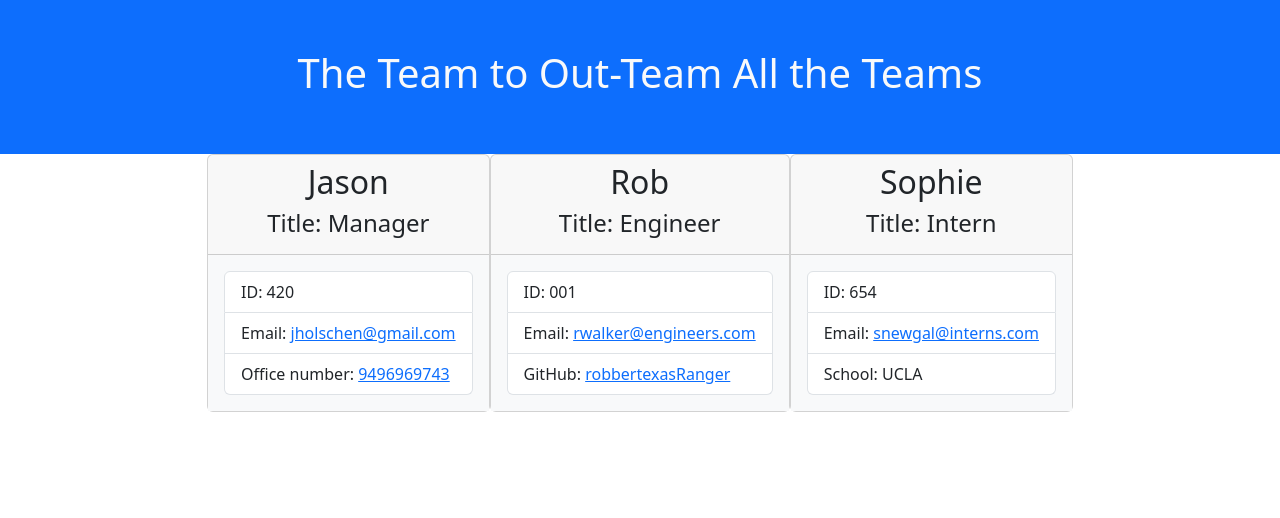
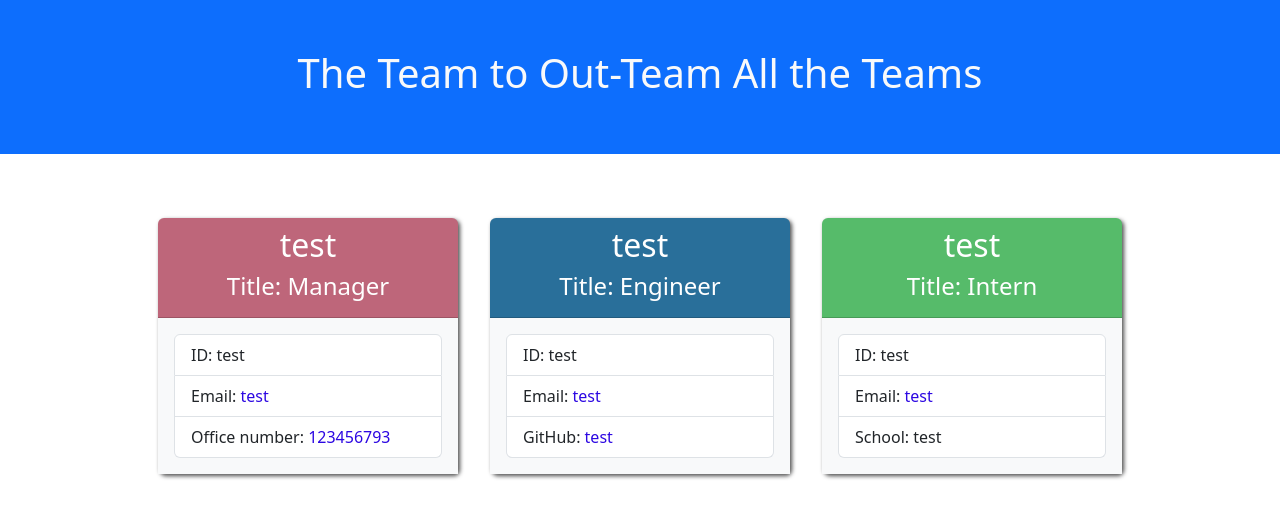
Before and after one commit to chrisgom113/staff-my-team, a plain HTML site: page dist/index.html in a window 1280 px wide. Drawn offline with nearby package versions, Linux system fonts and the light colour scheme.

Commit message:
added css page for fine-tuning styles, made some changes to template html

```diff
--- a/dist/index.html
+++ b/dist/index.html
@@ -7,6 +7,7 @@
         <meta name="viewport" content="width=device-width, initial-scale=1.0">
         <link href="https://cdn.jsdelivr.net/npm/bootstrap@5.3.0-alpha1/dist/css/bootstrap.min.css" rel="stylesheet"
             integrity="sha384-GLhlTQ8iRABdZLl6O3oVMWSktQOp6b7In1Zl3/Jr59b6EGGoI1aFkw7cmDA6j6gD" crossorigin="anonymous">
+            <link rel="stylesheet" href="styles.css">
         <title>Your Team Profile</title>
     </head>
 
@@ -15,43 +16,43 @@
        <h1 class="fs-1 text-light">The Team to Out-Team All the Teams</h1>
     </header>
     <main>
-        <div class="container">
+        <div class="container my-5">
             <div class="row">
                 <div class=" col-12 d-flex justify-content-center">
                     <div class="card employee-card manager-card">
         <div class="card-header text-center">
-            <h2 class="card-title">Jason</h2>
+            <h2 class="card-title">test</h2>
             <h4 class="card-title">Title: Manager</h4>
         </div>
         <div class="card-body bg-light">
             <ul class="list-group text-dark">
-                <li class="list-group-item">ID: 420</li>
-                <li class="list-group-item">Email: <a href="mailto:jholschen@gmail.com">jholschen@gmail.com</a></li>
-                <li class="list-group-item">Office number: <a href="tel:9496969743">9496969743</a></li>
+                <li class="list-group-item">ID: test</li>
+                <li class="list-group-item">Email: <a href="mailto:test">test</a></li>
+                <li class="list-group-item">Office number: <a href="tel:123456793">123456793</a></li>
             </ul>
         </div>
     </div><div class="card employee-card engineer-card">
         <div class="card-header text-center">
-            <h2 class="card-title">Rob</h2>
+            <h2 class="card-title">test</h2>
             <h4 class="card-title">Title: Engineer</h4>
         </div>
         <div class="card-body bg-light">
             <ul class="list-group text-dark">
-                <li class="list-group-item">ID: 001</li>
-                <li class="list-group-item">Email: <a href="mailto:rwalker@engineers.com">rwalker@engineers.com</a></li>
-                <li class="list-group-item">GitHub: <a href="https://github.com/robbertexasRanger" target="_blank" rel="noopener noreferrer">robbertexasRanger</a></li>
+                <li class="list-group-item">ID: test</li>
+                <li class="list-group-item">Email: <a href="mailto:test">test</a></li>
+                <li class="list-group-item">GitHub: <a href="https://github.com/test" target="_blank" rel="noopener noreferrer">test</a></li>
             </ul>
         </div>
     </div><div class="card employee-card intern-card">
         <div class="card-header text-center">
-            <h2 class="card-title">Sophie</h2>
+            <h2 class="card-title">test</h2>
             <h4 class="card-title">Title: Intern</h4>
         </div>
         <div class="card-body bg-light">
             <ul class="list-group text-dark">
-                <li class="list-group-item">ID: 654</li>
-                <li class="list-group-item">Email: <a href="mailto:snewgal@interns.com">snewgal@interns.com</a></li>
-                <li class="list-group-item">School: UCLA</li>
+                <li class="list-group-item">ID: test</li>
+                <li class="list-group-item">Email: <a href="mailto:test">test</a></li>
+                <li class="list-group-item">School: test</li>
             </ul>
         </div>
     </div>
--- /dev/null
+++ b/dist/styles.css
@@ -0,0 +1,31 @@
+a {
+    color: #2c07e2;
+    text-decoration: none;
+  }
+
+  a:hover {
+    color: #fa05cd;
+    text-decoration: none;
+  }
+
+.employee-card {
+    margin: 1em;
+    max-width: 300px;
+    width: 100%;
+    color: white;
+    display: flex;
+    box-shadow: 2px 2px 4px rgba(0, 0, 0, 0.7);
+    border: none;
+  }
+
+  .manager-card {
+    background-color: #c4697d;
+  }
+
+  .engineer-card {
+    background-color: #2a729e;
+  }
+
+  .intern-card {
+    background-color: #58c16d;
+  }
```
Also changed, not shown: src/template.js (+5 -12 lines).
